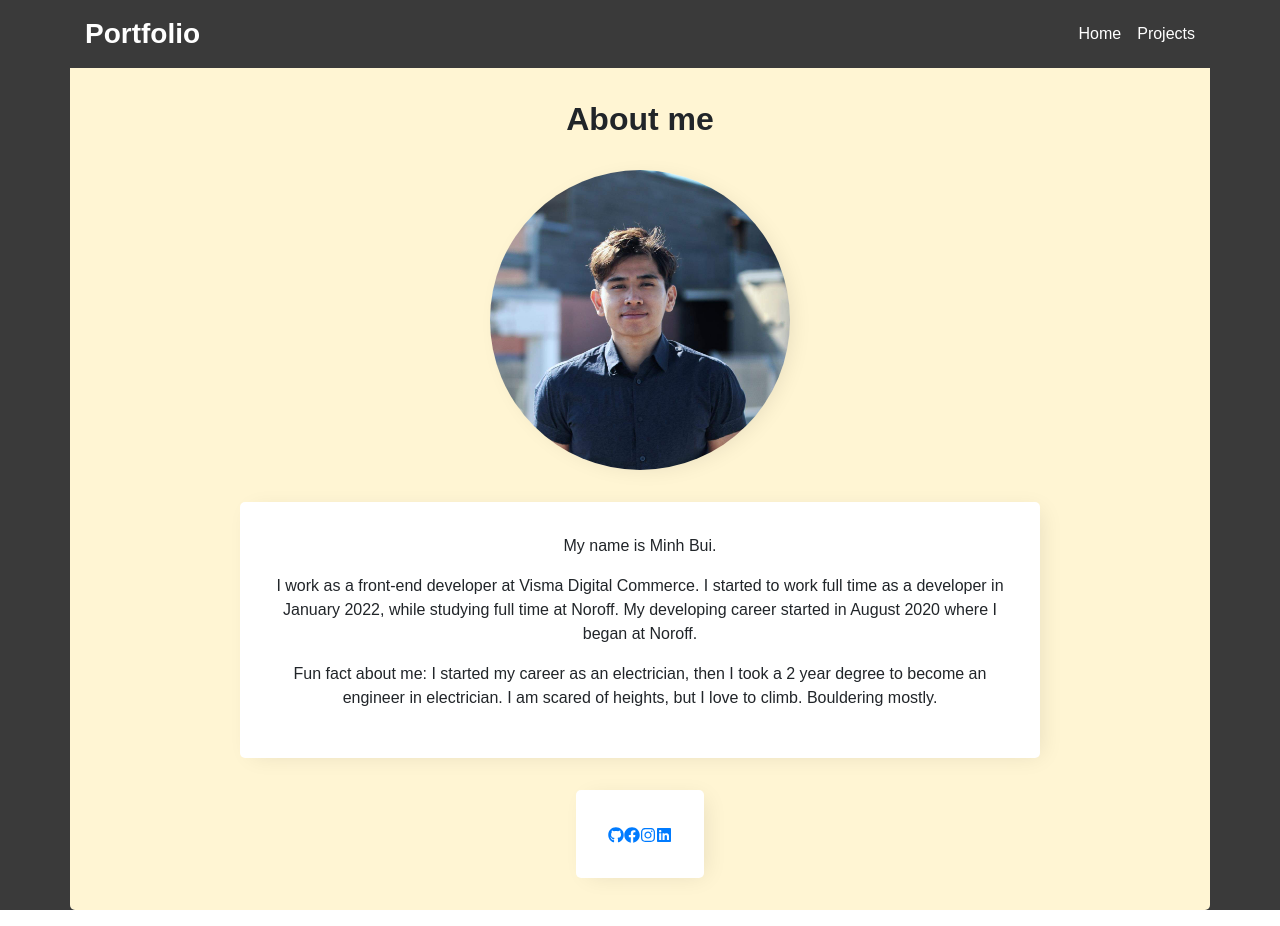
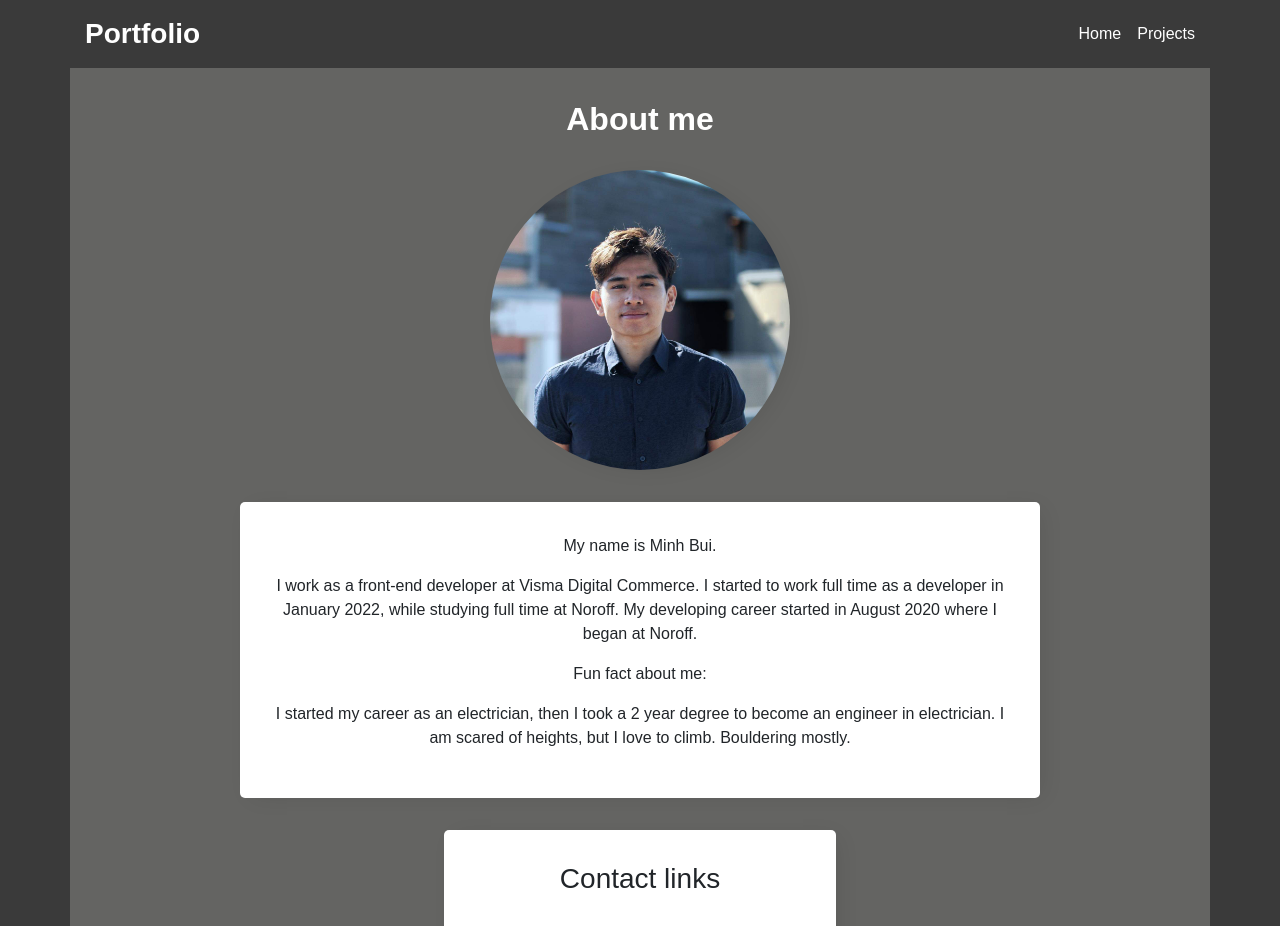
Before and after one commit to MinhBuiCong/last-portfolio-noroff, a React (Create React App) app: page / in a window 1280 px wide. Shown: the top 926 px of the page. Built offline with nearby package versions, Linux system fonts and the light colour scheme.

Commit message:
update home

```diff
--- a/src/components/Home/home.js
+++ b/src/components/Home/home.js
@@ -24,20 +24,22 @@ function Home() {
       <div className="about-text-container">
         <p className="about-text">{intro}</p>
         <p className="about-text">{main}</p>
+        <p className="about-text">Fun fact about me:</p>
         <p className="about-text">{end}</p>
       </div>
       <div className="about-link-container">
+        <h2 className="about-link-title">Contact links</h2>
         <a className="about-link" href={gitLink}>
-          <FaGithub />
+          <FaGithub className="icon" />
         </a>
         <a className="about-link" href={facebookLink}>
-          <FaFacebook />
+          <FaFacebook className="icon" />
         </a>
         <a className="about-link" href={igLink}>
-          <FaInstagram />
+          <FaInstagram className="icon" />
         </a>
         <a className="about-link" href={linkedInLink}>
-          <FaLinkedin />
+          <FaLinkedin className="icon" />
         </a>
       </div>
     </div>
--- a/src/constant/aboutData.js
+++ b/src/constant/aboutData.js
@@ -8,8 +8,7 @@ export const AboutData = {
   main: `I work as a front-end developer at Visma Digital Commerce.
         I started to work full time as a developer in January 2022, while studying full time at Noroff.
         My developing career started in August 2020 where I began at Noroff.`,
-  end: `Fun fact about me:
-        I started my career as an electrician, then I took a 2 year degree to become an engineer in electrician.
+  end: `I started my career as an electrician, then I took a 2 year degree to become an engineer in electrician.
         I am scared of heights, but I love to climb. Bouldering mostly.`,
   gitLink: "https://github.com/MinhBuiCong",
   facebookLink: "https://www.facebook.com/MiBuCo/",
--- a/src/sass/partials/_custom.scss
+++ b/src/sass/partials/_custom.scss
@@ -1,10 +1,10 @@
 // colors
 $primary-color: #f68e5f;
-$secondary-color: #fff5d3;
+$secondary-color: #646462;
 $footer-color: #fabca0;
 $cta-color: #196b89;
 $text-color: #3c3c3c;
-$heading-color: #1d1d1d;
+$heading-color: #fff;
 $text-description-color: #d9d9d9;
 $navbar-color: rgb(58, 58, 58);
 
--- a/src/sass/partials/_home.scss
+++ b/src/sass/partials/_home.scss
@@ -11,6 +11,8 @@
   .about-title {
     margin-bottom: 2rem;
     font-family: $font-heading;
+    font-size: $heading-primary;
+    color: $heading-color;
   }
   .about-img {
     width: 300px;
@@ -35,5 +37,21 @@
     box-shadow: $box-shadow;
     border-radius: $border-radius;
     background-color: white;
+    max-width: 800px;
+    .about-link-title {
+      margin-bottom: 2rem;
+      font-size: $heading-secondary;
+    }
+    .about-link {
+      .icon {
+        color: $navbar-color;
+        width: 50px;
+        height: auto;
+        margin: 0 1rem;
+      }
+      .icon:hover {
+        color: black;
+      }
+    }
   }
 }
--- a/src/sass/partials/_navbar.scss
+++ b/src/sass/partials/_navbar.scss
@@ -8,7 +8,7 @@
     justify-content: space-between;
     .nav-brand {
       text-align: center;
-      color: white;
+      color: $heading-color;
       font-weight: bold;
       font-size: $heading-secondary;
       margin: 0;
@@ -19,7 +19,7 @@
       justify-content: space-around;
       .link {
         text-decoration: none;
-        color: white;
+        color: $heading-color;
         margin-left: 1rem;
       }
       .link:hover {
```
